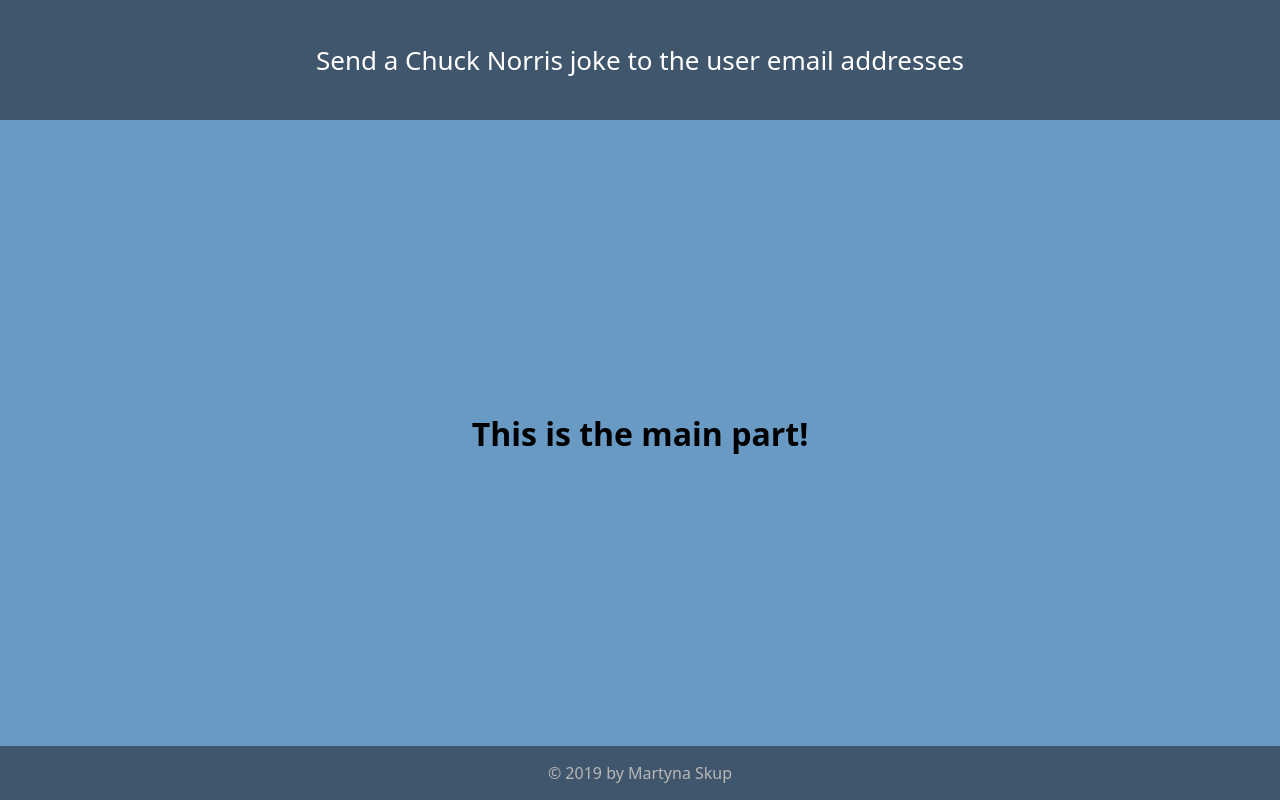
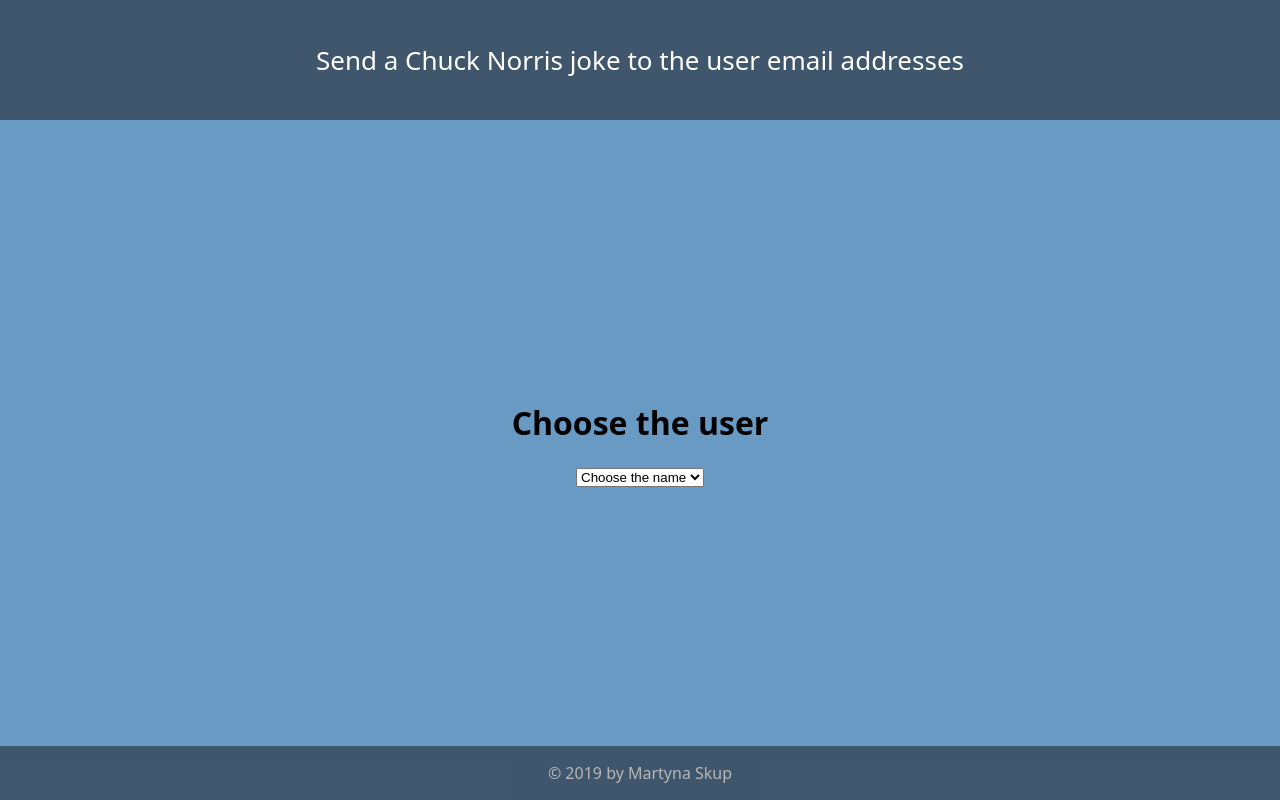
Before and after one commit to martynaskup/chuck-norris-email-jokes, a React (Create React App) app: page / in a window 1280 px wide. Built offline with nearby package versions, Linux system fonts and the light colour scheme.

Commit message:
Add a drop-down list with user name and store userId state

```diff
--- a/src/components/Main.js
+++ b/src/components/Main.js
@@ -1,9 +1,36 @@
-import React from 'react';
+import React, { useState, useEffect } from 'react';
+import UserNameList from './UserNameList';
+import userData from '../userData';
 
 const Main = () => {
+  const [users, setUsers] = useState([]);
+  const [userId, setUserId] = useState('');
+
+  useEffect(() => {
+    setUsers(userData);
+  }, [users]);
+
+  const handleUserChange = id => {
+    setUserId(id);
+  };
   return (
     <main role='main' className='App-main'>
-      <h1>This is the main part!</h1>
+      <h1>Choose the user</h1>
+      <UserNameList users={users} handleChange={handleUserChange} />
+      {userId ? <p>User-ID: {userId}</p> : ''}
+
+      {/* ***********show the number of valid emails*************
+
+      <p>
+        This user has <strong>1</strong>email. / <strong>4</strong>emails.
+      </p>
+      */}
+
+      {/* *************show the user email list sorted by domain + email name***********
+      <h3>
+        Email list of the User <strong>XYZ</strong>
+      </h3>
+      */}
     </main>
   );
 };
--- /dev/null
+++ b/src/components/UserNameList.js
@@ -0,0 +1,25 @@
+import React from 'react';
+
+const UserNameList = ({ users, handleChange }) => {
+  const userList = users.map(user => {
+    const { userName, userId, id } = user;
+    return (
+      <option value={userId} key={id}>
+        {userName}
+      </option>
+    );
+  });
+
+  const handleUserChange = e => {
+    handleChange(e.target.value);
+  };
+
+  return (
+    <select onChange={handleUserChange}>
+      <option value=''>Choose the name</option>
+      {userList}
+    </select>
+  );
+};
+
+export default UserNameList;
--- a/src/userData.js
+++ b/src/userData.js
@@ -1,4 +1,4 @@
-export const useeData = [
+const userData = [
   {
     id: 1,
     userId: 1,
@@ -58,3 +58,5 @@ export const useeData = [
     emails: []
   }
 ];
+
+export default userData;
```
